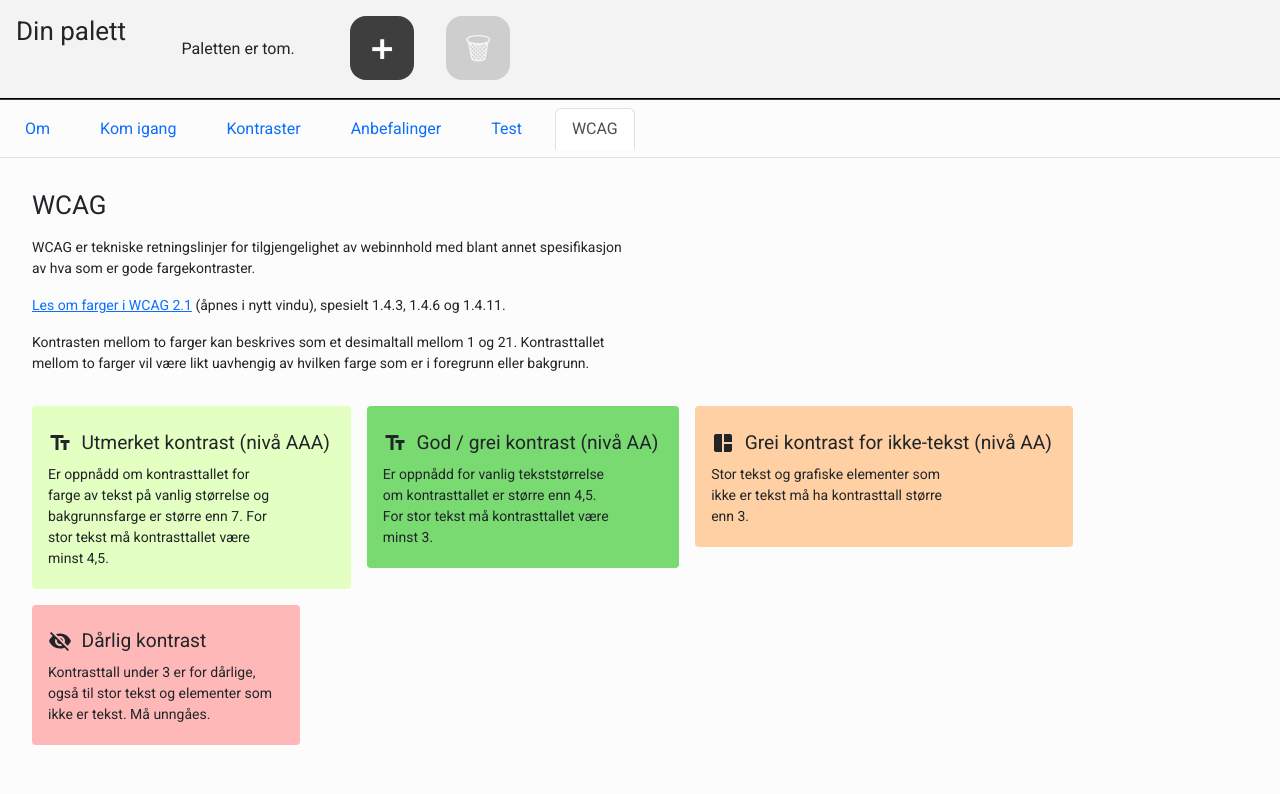
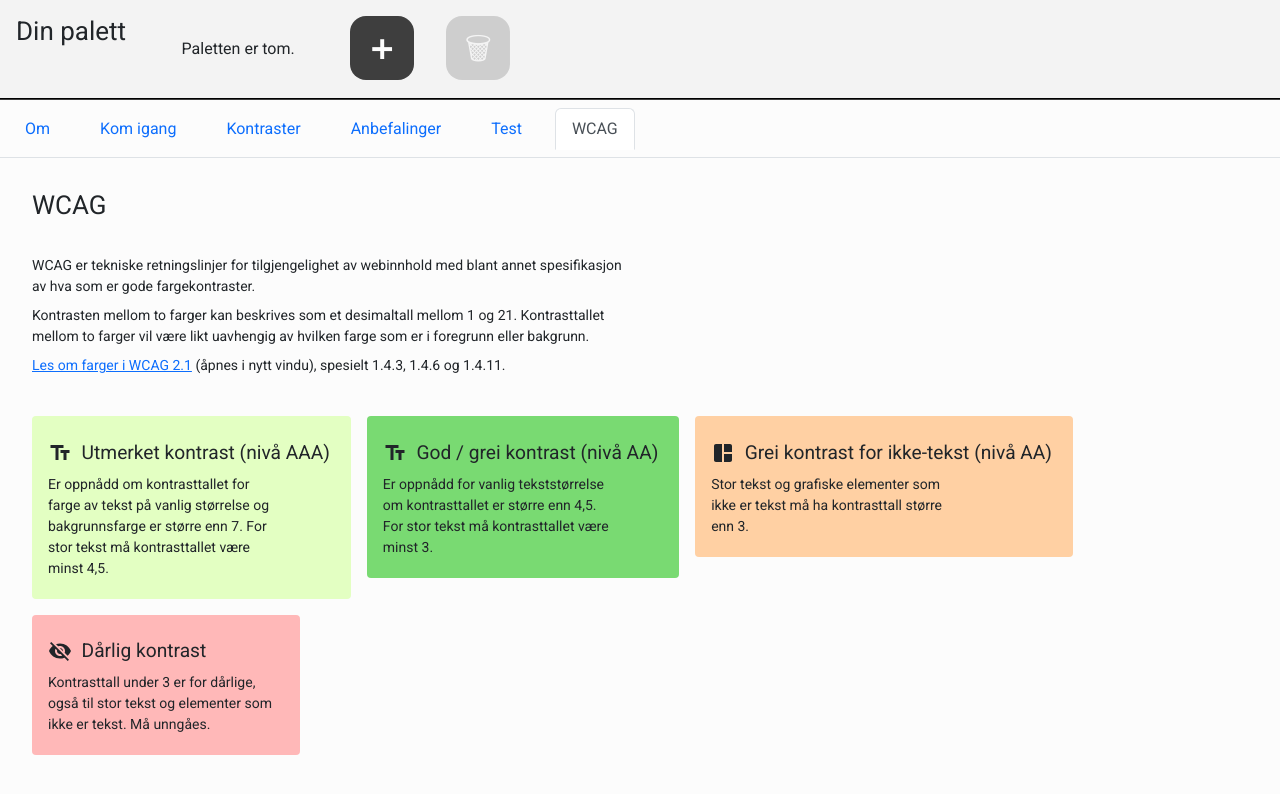
Before and after one commit to NorskRegnesentral/ccc21, a React (Create React App) app: page /#/ in a window 1280 px wide. Both pictures are taken after a click on the tab "WCAG". Shown: the top 794 px of the page. Built offline with nearby package versions, Linux system fonts and the light colour scheme.

Commit message:
consistent par spacing, plus some better wording

```diff
--- a/public/locales/nb/translation.json
+++ b/public/locales/nb/translation.json
@@ -16,7 +16,7 @@
     "about-feedback-2" : ".",
     "about-wcag" : "WCAG er tekniske retningslinjer for tilgjengelighet av webinnhold med blant annet spesifikasjon av hva som er gode fargekontraster.",
     "about-button-linking-to-wcag" : "Les om farger i WCAG 2.1",
-    "about-button-linking-to-wcag-ext" : "(åpnes i nytt vindu), spesielt 1.4.3, 1.4.6 og 1.4.11.",
+    "about-button-linking-to-wcag-ext" : " (åpnes i nytt vindu), spesielt 1.4.3, 1.4.6 og 1.4.11.",
     "about-contrasts" : "Kontrasten mellom to farger kan beskrives som et desimaltall mellom 1 og 21. Kontrasttallet mellom to farger vil være likt uavhengig av hvilken farge som er i foregrunn eller bakgrunn.",
     "about-wcag-list-heading" : "Fire kategorier for fargekontraster definert av WCAG:",
     "about-wcag-aaa" : "Er oppnådd om kontrasttallet for farge av tekst på vanlig størrelse og bakgrunnsfarge er større enn 7. For stor tekst må kontrasttallet være minst 4,5.",
--- a/src/App.css
+++ b/src/App.css
@@ -17,10 +17,6 @@ li {
 
 h1 {
   font-size: 18px;
-}
-
-.tab-content h2 {
-  font-size: 1.2em;
 }
 
 h3 {
--- a/src/pages/home/home.css
+++ b/src/pages/home/home.css
@@ -40,7 +40,23 @@
   flex-direction: column;
   flex-wrap: wrap;
   align-items: flex-start;
-  gap: 1rem;
+  gap: .5rem;
+}
+
+.tab-section p {
+  margin: 0;
+}
+
+.tab-section h1 {
+  margin-bottom: 1em;
+}
+
+.tab-section h2 {
+  margin: 1.5em 0 .5em;
+}
+
+.tab-content h2 {
+  font-size: 1.2em;
 }
 
 .aboutSectionLeft {
@@ -62,7 +78,7 @@
   flex-direction: row;
   flex-wrap: wrap;
   gap: 1rem;
-  margin: 0;
+  margin: 2em 0 0;
   padding: 0;
 }
 
@@ -198,3 +214,7 @@
 .speech-bubble-text {
   font-weight: normal;
 }
+
+fieldset.default-palettes-container {
+  margin-top: 1em;
+}
--- a/src/pages/home/home.jsx
+++ b/src/pages/home/home.jsx
@@ -186,19 +186,21 @@ function Home() {
           <Tab eventKey="wcag" title={t('wcag-tab-title')}>
             <div className="tab-section">
 
-                <div className="row">
-                  <h1 className="big-title">{t('wcag-section-title')}</h1>
-                </div>
-                <div>
-                  <p className="p-small-about">{t('about-wcag')} </p>
+      <div className="row">
+      <h1 className="big-title">{t('wcag-section-title')}</h1>
+      </div>
       <p className="p-small-about">
-                  <a href="https://www.w3.org/TR/WCAG21/#contrast-minimum" target="_blank" rel="noreferrer noopener">
+      {t('about-wcag')}
+    </p>
+      <p className="p-small-about">
+      {t('about-contrasts')}
+    </p>
+      <p className="p-small-about">
+      <a href="https://www.w3.org/TR/WCAG21/#contrast-minimum" target="_blank" rel="noreferrer noopener">
       {t('about-button-linking-to-wcag')}
     </a>
-      &nbsp;{t('about-button-linking-to-wcag-ext')}
-      </p>
-                  <p className="p-small-about">{t('about-contrasts')} </p>
-                </div>
+      {t('about-button-linking-to-wcag-ext')}
+    </p>
                 <ul className="aboutSectionTextBoxContainer" aria-label={t('about-wcag-list-heading')}>
                   <li>
                     <TextBox title={t('contrast-summary-aaa')} titleIcon={<TextFieldsIcon/>}
```
Lines whose indentation alone changed are shown as unchanged.
